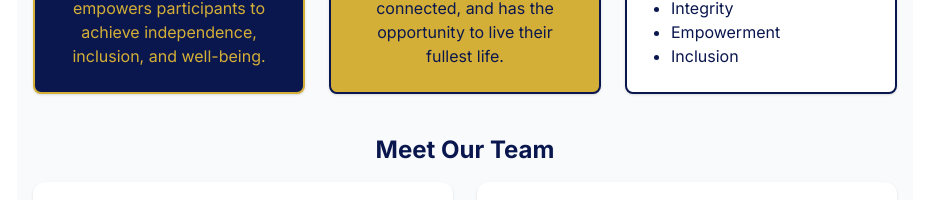
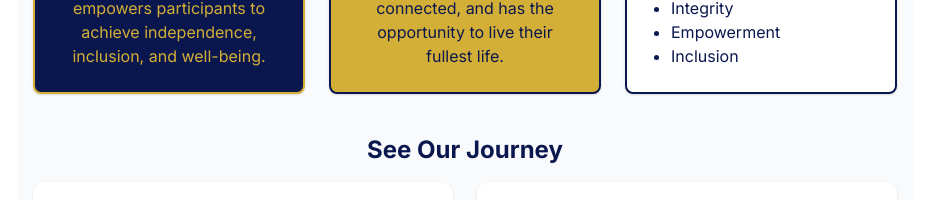
Before and after one commit to gautamanuj/mettacare, a React (Create React App) app in the folder client/: page /about in a window 1280 px wide. Shown: the part 1190-1390 px from the top of the page, without its empty margins (175-1104 px from the left). Built offline with nearby package versions, Linux system fonts and the light colour scheme.

Commit message:
final v7

```diff
--- a/client/src/pages/AboutUs.jsx
+++ b/client/src/pages/AboutUs.jsx
@@ -73,7 +73,7 @@ export default function AboutUs() {
 
       {/* Meet Our Team */}
       <div className="mb-10">
-        <h3 className="text-2xl font-bold text-navy mb-4 text-center">Meet Our Team</h3>
+        <h3 className="text-2xl font-bold text-navy mb-4 text-center">See Our Journey</h3>
         <div className="flex flex-col md:flex-row gap-6">
           {team.map((member, idx) => (
             <div
```
